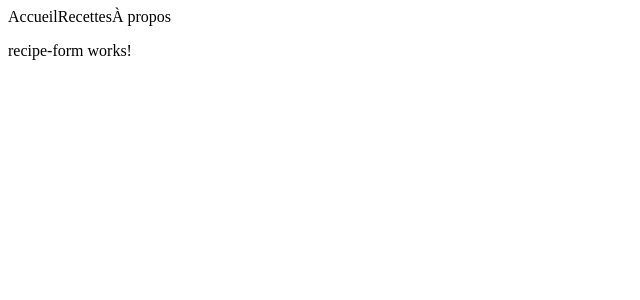
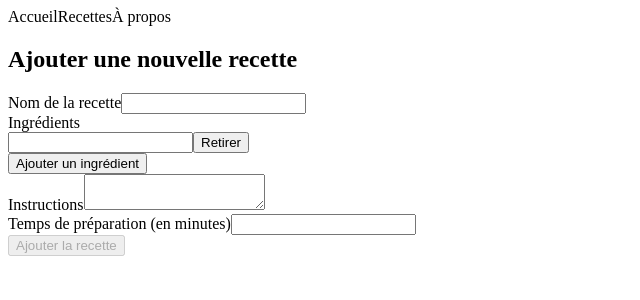
Before and after one commit to MoLaadjal/recipe-app-v1, an Angular app: page /new-recipe in a window 1280 px wide. Shown: the top 300 px of the page, without its empty margins (0-640 px from the left). Built offline with nearby package versions, Linux system fonts and the light colour scheme.

Commit message:
feat: new-recipe form

```diff
--- a/src/app/app.component.ts
+++ b/src/app/app.component.ts
@@ -3,15 +3,21 @@ import { RouterOutlet } from '@angular/router';
 import { Recipe } from './models/recipe.model';
 import { RecipeService } from './recipe.service';
 import { RecipeListComponent } from "./components/recipe-list/recipe-list.component";
-
 import { HeaderComponent } from "./components/header/header.component";
+import { FormsModule, ReactiveFormsModule } from '@angular/forms';
 
 @Component({
   selector: 'app-root',
   standalone: true,
-  imports: [RouterOutlet, RecipeListComponent, HeaderComponent],
+  imports: [
+    RouterOutlet,
+    RecipeListComponent,
+    HeaderComponent,
+    FormsModule, // Add this line
+    ReactiveFormsModule // Add this line
+  ],
   templateUrl: './app.component.html',
-  styleUrl: './app.component.css'
+  styleUrls: ['./app.component.css'] // Fix typo: styleUrl -> styleUrls
 })
 export class AppComponent {
   title = 'recipe-app-v1';
@@ -24,5 +30,4 @@ ngOnInit() {
     this.recipeService.getRecipes();
     console.log(this.recipes);
   }
-
 }
--- a/src/app/components/recipe-form/recipe-form.component.html
+++ b/src/app/components/recipe-form/recipe-form.component.html
@@ -1 +1,54 @@
-<p>recipe-form works!</p>
+<h2>Ajouter une nouvelle recette</h2>
+<form [formGroup]="recipeForm" (ngSubmit)="onSubmit()">
+  <div>
+    <label for="name">Nom de la recette</label>
+    <input id="name" formControlName="name" type="text">
+    @if (recipeForm.get('name')?.invalid && recipeForm.get('name')?.touched) {
+      @if (recipeForm.get('name')?.errors?.['required']) {
+        <small>Le nom est requis.</small>
+      }
+      @if (recipeForm.get('name')?.errors?.['minlength']) {
+        <small>Le nom doit comporter au moins 3 caractères.</small>
+      }
+    }
+  </div>
+
+  <div formArrayName="ingredients">
+    <label>Ingrédients</label>
+    @for (ingredient of ingredients.controls; track ingredient) {
+      <div>
+        <input [formControlName]="ingredients.controls.indexOf(ingredient)" type="text">
+        <button type="button" (click)="removeIngredient(ingredients.controls.indexOf(ingredient))">Retirer</button>
+      </div>
+    }
+    <button type="button" (click)="addIngredient()">Ajouter un ingrédient</button>
+  </div>
+
+  <div>
+    <label for="instructions">Instructions</label>
+    <textarea id="instructions" formControlName="instructions"></textarea>
+    @if (recipeForm.get('instructions')?.invalid && recipeForm.get('instructions')?.touched) {
+      @if (recipeForm.get('instructions')?.errors?.['required']) {
+        <small>Les instructions sont requises.</small>
+      }
+      @if (recipeForm.get('instructions')?.errors?.['minlength']) {
+        <small>Les instructions doivent comporter au moins 10 caractères.</small>
+      }
+    }
+  </div>
+
+  <div>
+    <label for="prepTime">Temps de préparation (en minutes)</label>
+    <input id="prepTime" formControlName="prepTime" type="number">
+    @if (recipeForm.get('prepTime')?.invalid && recipeForm.get('prepTime')?.touched) {
+      @if (recipeForm.get('prepTime')?.errors?.['required']) {
+        <small>Le temps de préparation est requis.</small>
+      }
+      @if (recipeForm.get('prepTime')?.errors?.['min']) {
+        <small>Le temps de préparation doit être supérieur à 0.</small>
+      }
+    }
+  </div>
+
+  <button type="submit" [disabled]="recipeForm.invalid">Ajouter la recette</button>
+</form>
--- a/src/app/components/recipe-form/recipe-form.component.ts
+++ b/src/app/components/recipe-form/recipe-form.component.ts
@@ -1,28 +1,22 @@
 import { Component } from '@angular/core';
-import { FormBuilder, FormGroup, FormArray, Validators } from '@angular/forms';
-import { Router } from '@angular/router';
+import { FormBuilder, FormGroup, FormArray, Validators, ReactiveFormsModule } from '@angular/forms';
 import { RecipeService } from '../../recipe.service';
 import { Recipe } from '../../models/recipe.model';
 
 @Component({
   selector: 'app-recipe-form',
-  standalone: true,
   templateUrl: './recipe-form.component.html',
   styleUrls: ['./recipe-form.component.css'],
+  standalone: true,
+  imports: [ReactiveFormsModule]  // Import ReactiveFormsModule directly
 })
 export class RecipeFormComponent {
   recipeForm: FormGroup;
 
-  constructor(
-    private fb: FormBuilder,
-    private recipeService: RecipeService,
-    private router: Router
-  ) {
+  constructor(private fb: FormBuilder) {
     this.recipeForm = this.fb.group({
       name: ['', [Validators.required, Validators.minLength(3)]],
-      ingredients: this.fb.array([
-        this.fb.control('', Validators.required)
-      ]),
+      ingredients: this.fb.array([this.fb.control('', Validators.required)]),
       instructions: ['', [Validators.required, Validators.minLength(10)]],
       prepTime: ['', [Validators.required, Validators.min(1)]]
     });
@@ -42,12 +36,8 @@ export class RecipeFormComponent {
 
   onSubmit(): void {
     if (this.recipeForm.valid) {
-      const newRecipe: Recipe = {
-        ...this.recipeForm.value,
-        id: Date.now(),  // Génère un ID unique
-      };
-      this.recipeService.saveRecipe(newRecipe);
-      this.router.navigate(['/']); // Redirige vers la page d'accueil ou une autre page
+      const newRecipe = this.recipeForm.value;
+      console.log('Recipe submitted:', newRecipe);
     }
   }
 }
```
Lines whose indentation alone changed are shown as unchanged.
